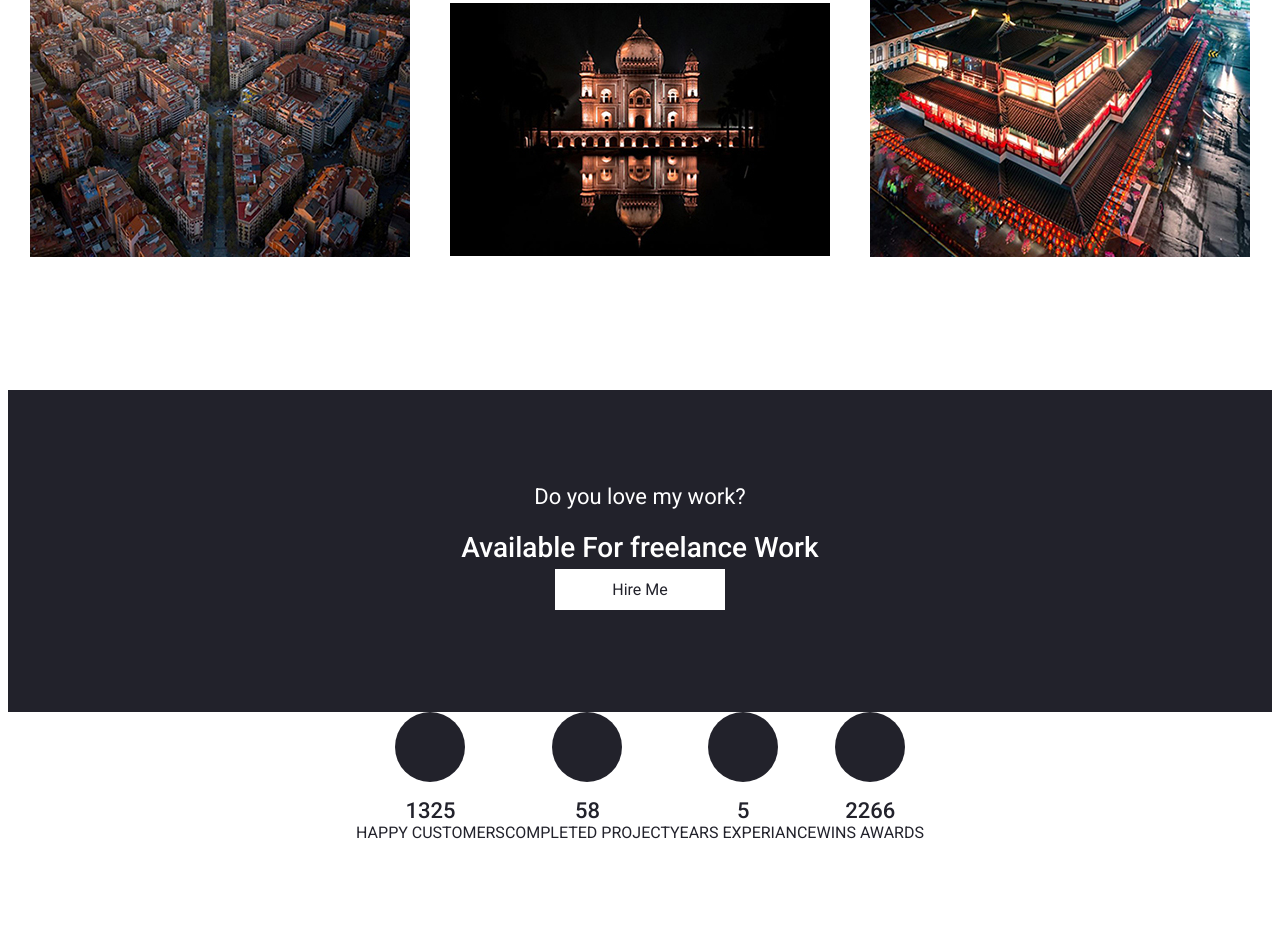
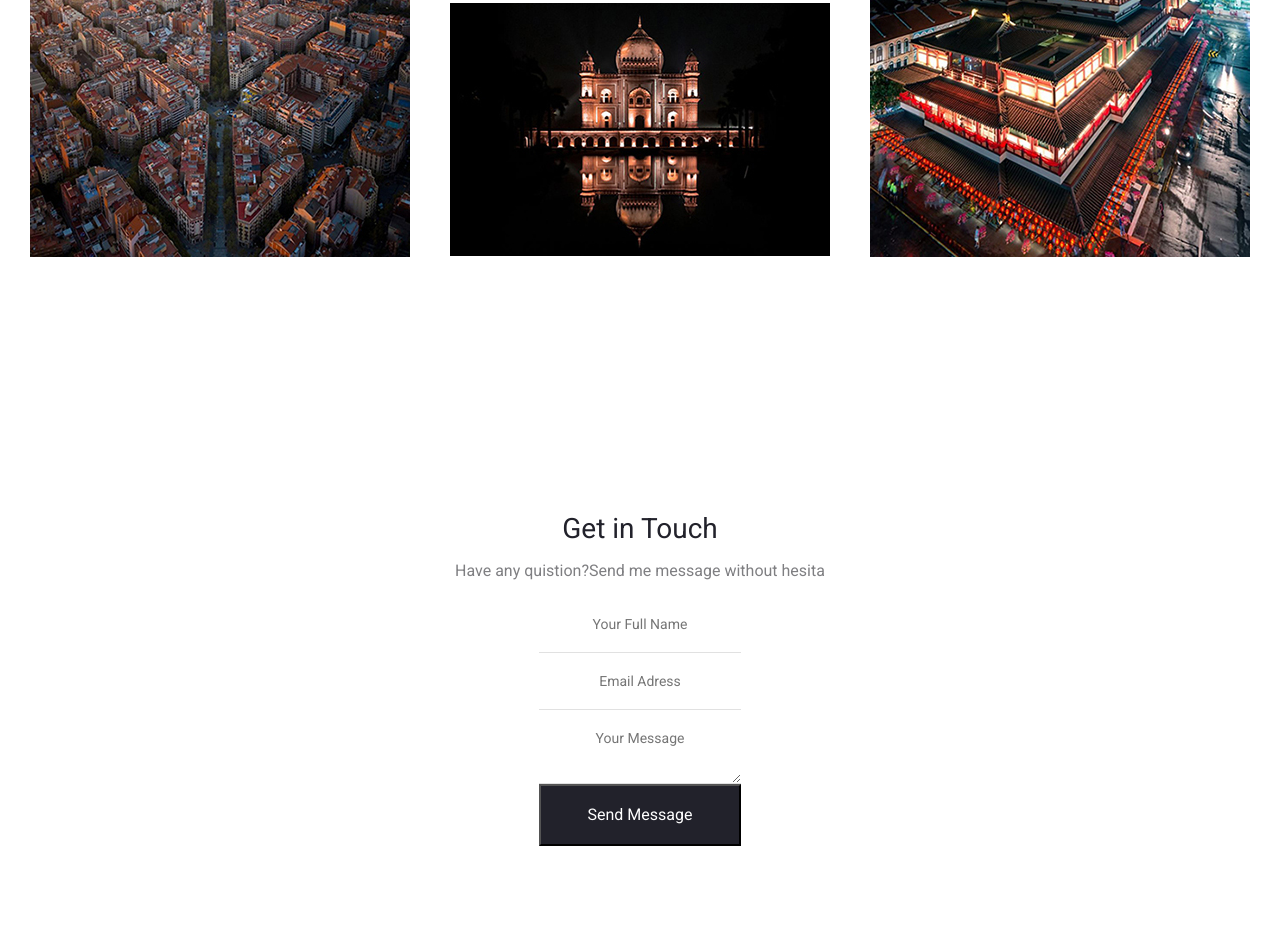
Before and after one commit to Taras198700/my-portfolio, a plain HTML site: page index.html in a window 1280 px wide. Shown: the part 2524-3470 px from the top of the page. Before the commit the page ends 3382 px from the top, so only its background shows below. Drawn offline with Linux system fonts and the light colour scheme.

Commit message:
Add form

```diff
--- a/index.html
+++ b/index.html
@@ -173,7 +173,7 @@
             </div>
         </div>
     </section>
-    <section class="section-banner">
+    <!--<section class="section-banner">
         <p class="before-title text-center">Do you love my work?</p>
         <h2 class="title-h21">Available For freelance Work</h2>
         <a href="#" class="btn">Hire Me</a>
@@ -212,6 +212,18 @@
                 </div>
             </div>
         </div>
+    </section>-->
+    <section class="section-form">
+        <h2 class="title-h2 text-center">Get in Touch</h2>
+        <p class="after-title text-center">Have any quistion?Send me message without hesita</p>
+            <div class="wrapper">
+                <form class="form" action="">
+                    <input class="form_input" type="text" placeholder="Your Full Name">
+                    <input class="form_input" type="email" placeholder="Email Adress">
+                    <textarea class="form_textarea" name="" placeholder="Your Message"></textarea>
+                    <button type="submit" class="btn">Send Message</button>
+                </form>
+            </div>
     </section>
 </body>
 </html>
--- a/style/style.scss
+++ b/style/style.scss
@@ -323,6 +323,7 @@ body {
     display: flex;
     justify-content: space-between;
     text-align: center;
+    margin-bottom: 5px;
     &_title {
         font-size: 16px;
         text-transform: uppercase;
@@ -340,3 +341,22 @@ body {
         margin:auto;
     }
 }
+
+.section-form {
+    padding-top: 122px;
+    padding-bottom: 100px;
+}
+
+.form {
+    display: flex;
+    flex-direction: column;
+    max-width: 750px;
+    margin: 0 auto;
+    &_input, &_textarea {
+        border: none;
+        border-bottom: 1px solid #e1e1e1;
+        font-size: 14px;
+        padding: 20px;
+        text-align: center;
+    }
+}
```
Also changed, not shown: style/style.css, 1 other file.
